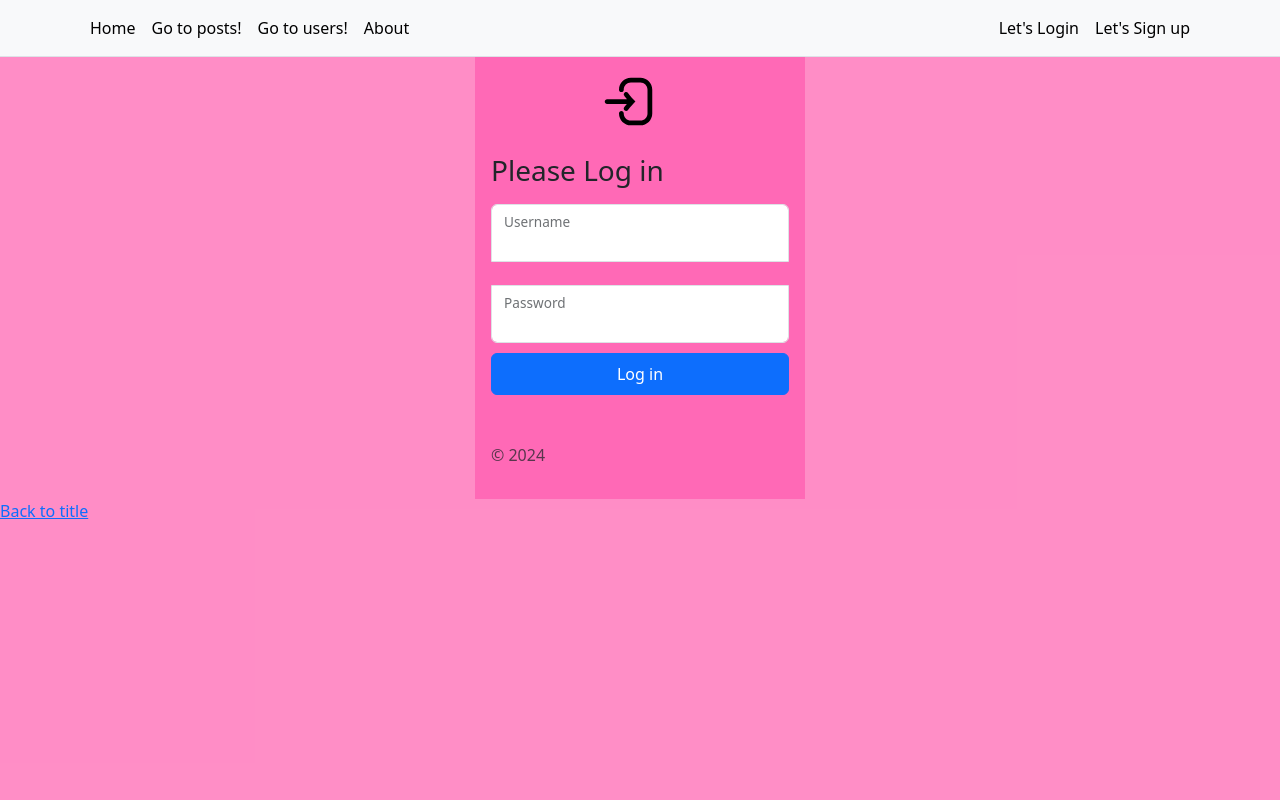
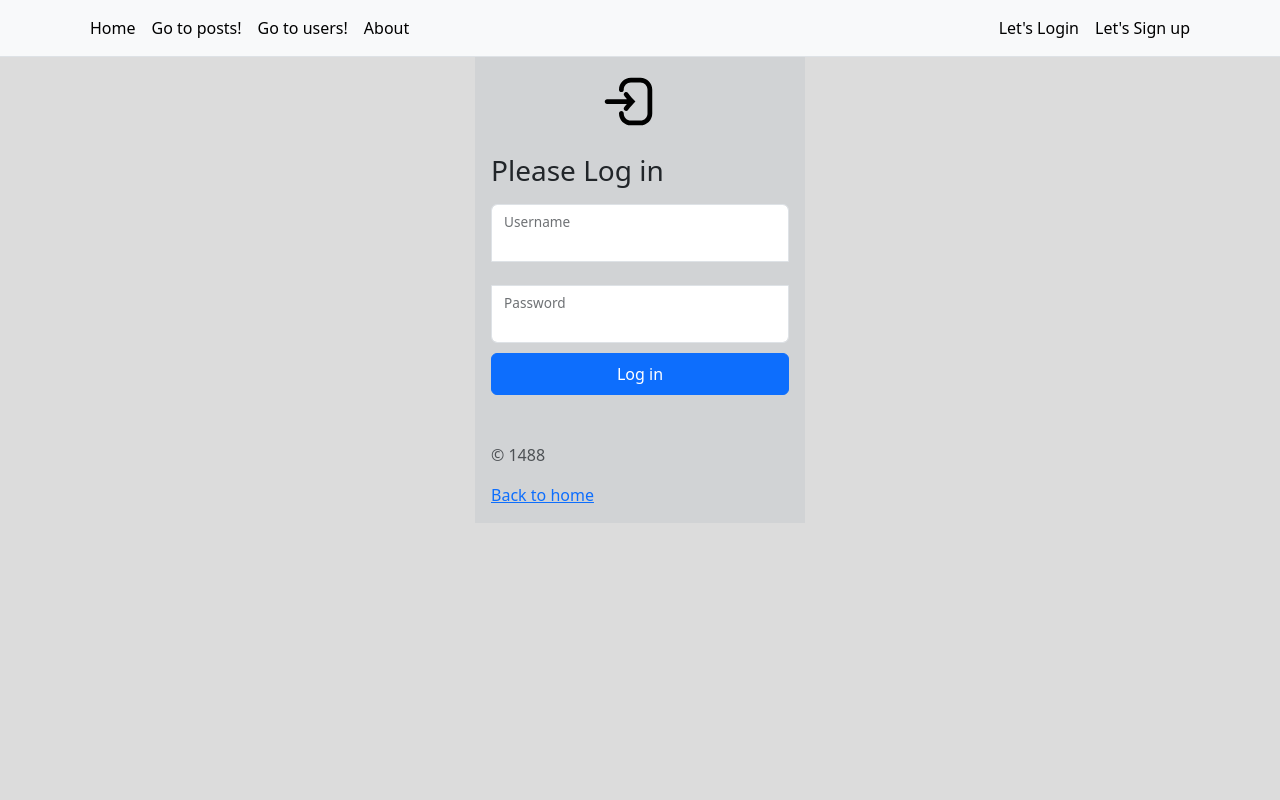
Before and after one commit to Kifoe/Flask_Quick_Start, a Flask app: page /login in a window 1280 px wide. Run offline with Flask 3, Linux system fonts and the light colour scheme.

Commit message:
Updated style of site

```diff
--- a/app.py
+++ b/app.py
@@ -60,8 +60,7 @@ def register():
 
 @app.route("/user/<username>")
 def hello_user(username):
-    if 'username' in session and session['username'] == username:
-        return render_template('hello_user.html', username=username)
+    return render_template('hello_user.html', username=username)
 
 
 @app.route('/users')
--- a/static/assets/styles/style.css
+++ b/static/assets/styles/style.css
@@ -1,13 +1,13 @@
 html,
 body {
   height: 100%;
-  background-color: rgba(255,105,180, .5);
+  background-color: rgba(220,220,220);
 }
 
 .form-signin {
   max-width: 330px;
   padding: 1rem;
-  background-color: rgba(255,20,147, .30);
+  background-color: rgba(112,128,144, .1);
 }
 
 .form-signin .form-floating:focus-within {
--- a/templates/_base.html
+++ b/templates/_base.html
@@ -30,19 +30,6 @@
       </ul>
     </div>
   </nav>
-    <div>
-        <header>
-            {% with messages = get_flashed_messages(with_categories=true) %}
-              {% if messages %}
-                <ul class=flashes>
-                {% for category, message in messages %}
-                  <li class="{{ category }}">{{ message }}</li>
-                {% endfor %}
-                </ul>
-              {% endif %}
-            {% endwith %}
-        </header>
-    </div>
 {% block content %}{% endblock %}
  <script src="https://cdn.jsdelivr.net/npm/bootstrap@5.3.3/dist/js/bootstrap.bundle.min.js" integrity="sha384-YvpcrYf0tY3lHB60NNkmXc5s9fDVZLESaAA55NDzOxhy9GkcIdslK1eN7N6jIeHz" crossorigin="anonymous"></script>
 </body>
--- a/templates/about.html
+++ b/templates/about.html
@@ -1,6 +1,6 @@
 {% extends 'home.html' %}
 {% block content %}
-<h1>
-  Information about IntOtter
-</h1>
+<h1>Information about IntOtter</h1>
+<h2>Crisis...</h2>
+
 {% endblock %}
--- a/templates/login.html
+++ b/templates/login.html
@@ -15,8 +15,8 @@
     </div>
 
     <button class="btn btn-primary w-100 py-2" type="submit">Log in</button>
-    <p class="mt-5 mb-3 text-body-secondary">&copy; 2024</p>
+    <p class="mt-5 mb-3 text-body-secondary">&copy; 1488</p>
+      <a href="{{ url_for('home') }}">Back to home</a>
   </form>
  </main>
-<a href="{{ url_for('home') }}">Back to title</a>
 {% endblock %}
--- a/templates/register.html
+++ b/templates/register.html
@@ -19,6 +19,6 @@
 
   <button type="submit">Submit</button>
 </form>
-<a href="{{ url_for('home') }}">Back to title</a>
+<a href="{{ url_for('home') }}">Back to home</a>
 
 {% endblock %}
--- a/templates/user_list.html
+++ b/templates/user_list.html
@@ -7,6 +7,6 @@
       <a href="{{ url_for('hello_user', username=user) }}">User: {{ user }}</a>
    </li>
 {% endfor %}
-   <br><a href="{{ url_for('home') }}">Back to title</a>
+   <br><a href="{{ url_for('home') }}">Back to home</a>
 </ul>
 {% endblock %}
```
